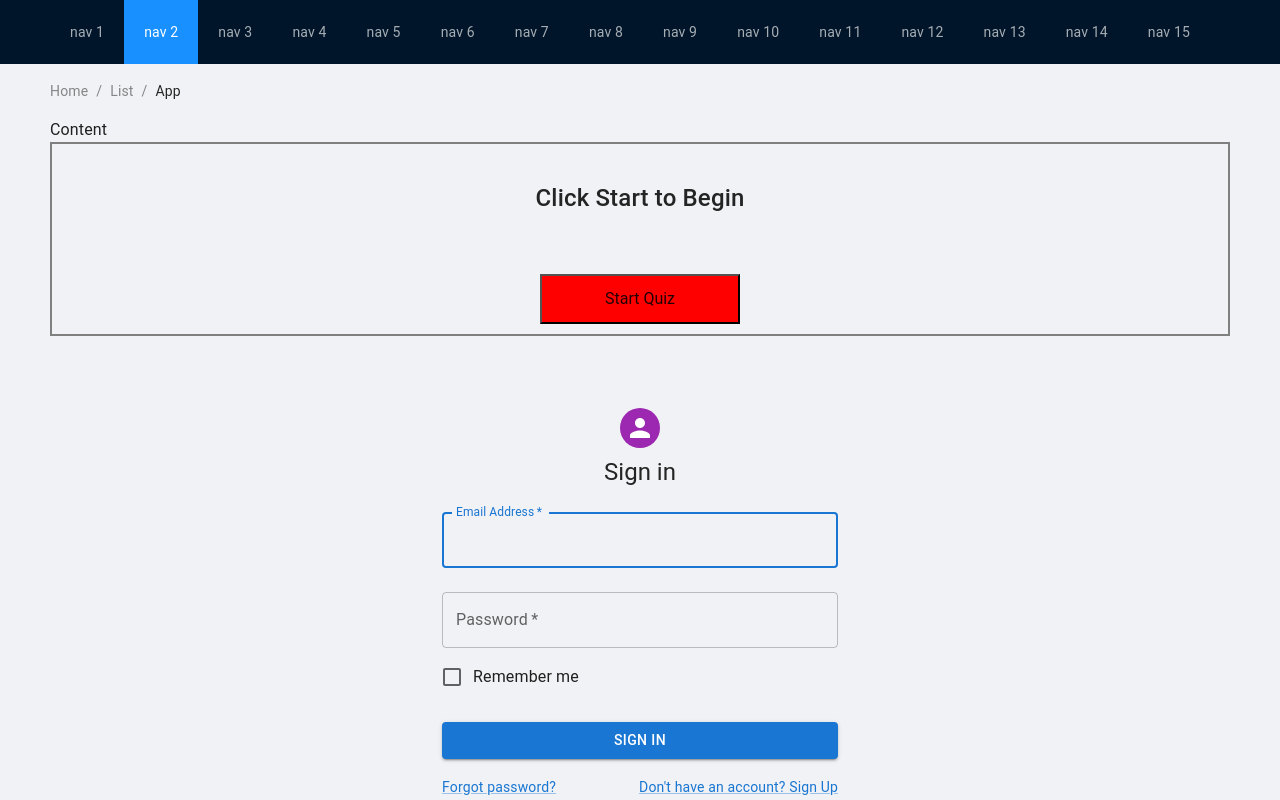
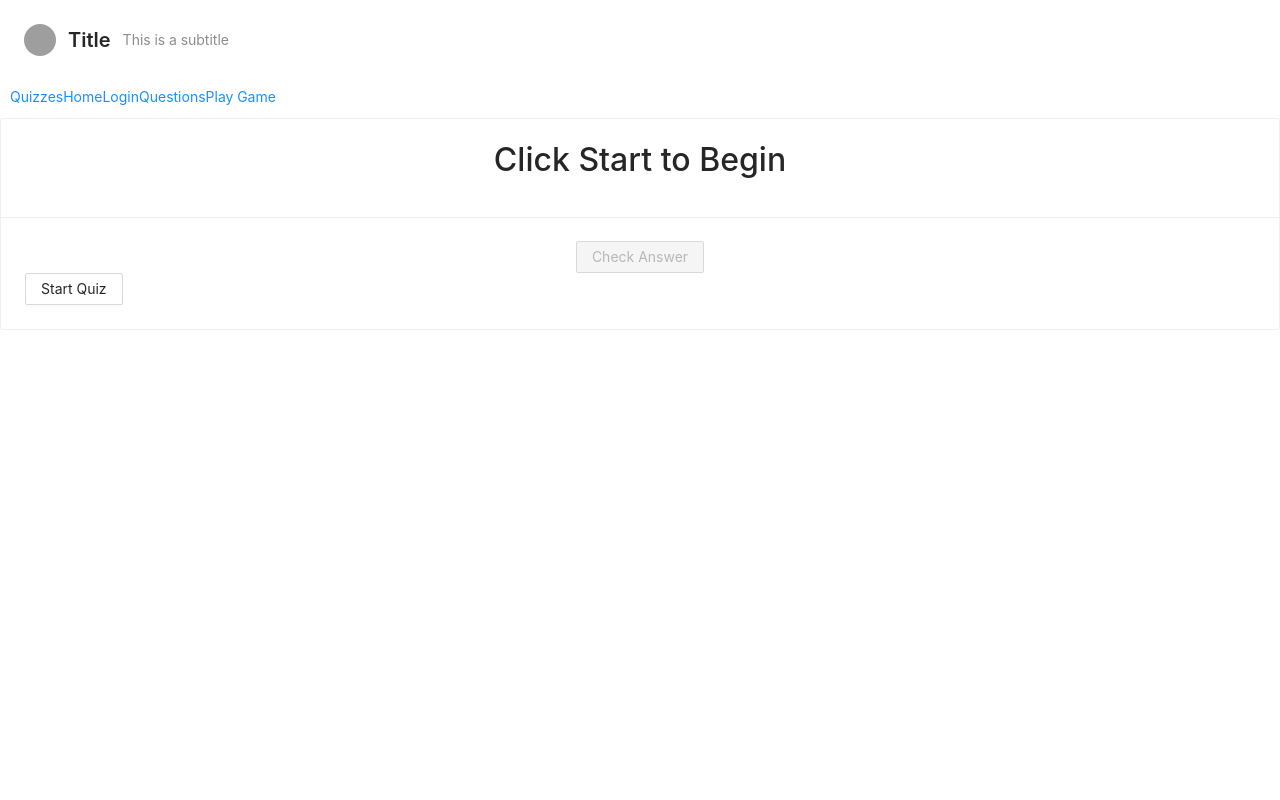
Before and after one commit to UmenR/SWIN-2022-TEP-ELEARNING, a React (Create React App) app: page /games/play in a window 1280 px wide. Shown: the top 800 px of the page. Built offline with nearby package versions, Linux system fonts and the light colour scheme; grey boxes are pictures that could not be loaded.

Commit message:
Adding Layout Changes: WIP

```diff
--- a/package.json
+++ b/package.json
@@ -12,6 +12,7 @@
     "@testing-library/user-event": "^13.2.1",
     "antd": "^4.23.6",
     "axios": "^1.1.2",
+    "chart.js": "^3.9.1",
     "formik": "^2.2.9",
     "react": "^18.2.0",
     "react-bootstrap": "^2.5.0",
--- a/src/App.js
+++ b/src/App.js
@@ -1,11 +1,40 @@
-import {Breadcrumb, Layout, Menu} from 'antd';
-import React from 'react';
+import {Link, Route, Routes} from "react-router-dom";
+import styled from "styled-components";
+
+import HomePage from "./features/home/Home";
 import Login from "./features/login/Login";
+import QuizList from "./features/quizes/QuizList";
+import QuestionsPage from "./features/questions/QuestionsPage";
+import ProtectedRoute from "./common/Protected";
 
 import {api} from "./api/Request";
+import QuestionsList from "./features/questions/QuestionsList";
 import GamePage from "./features/quizes/GamePage";
+import CreateQuiz from "./features/quizes/CreateQuiz";
+import ResultsPage from "./features/quizes/ResultsPage";
+import {PageHeader} from "antd";
 
-const {Header, Content, Footer} = Layout;
+/**
+ * TOD: remove once done
+ * We use a CSS in JS approach to maintain components via 'styeld components'
+ * refer to https://styled-components.com/docs/basics#getting-started
+ */
+const Header = styled.h1`
+  color: red;
+`;
+
+const NavList = styled.div`
+  display: flex;
+  flex-direction: row;
+  padding: 10px;
+  justify-items: center;
+`;
+
+// const PageHeaderStyled = styled.PageHeader  `
+//     border: 1px solid rgb(235, 237, 240);
+// `
+
+const routes = [];
 
 function App() {
     async function testOnClick() {
@@ -17,102 +46,59 @@ function App() {
         console.log(`data ${response.data}`);
     }
 
-
     return (
-        <Layout className="layout">
-            <Header>
-                <div className="logo"/>
-                <Menu
-                    theme="dark"
-                    mode="horizontal"
-                    defaultSelectedKeys={['2']}
-                    items={new Array(15).fill(null).map((_, index) => {
-                        const key = index + 1;
-                        return {
-                            key,
-                            label: `nav ${key}`,
-                        };
-                    })}
-                />
-            </Header>
-            <Content style={{padding: '0 50px'}}>
-                <Breadcrumb style={{margin: '16px 0'}}>
-                    <Breadcrumb.Item>Home</Breadcrumb.Item>
-                    <Breadcrumb.Item>List</Breadcrumb.Item>
-                    <Breadcrumb.Item>App</Breadcrumb.Item>
-                </Breadcrumb>
-                <div className="site-layout-content">Content</div>
-
-                <GamePage/>
-
-                <Login/>
-
-            </Content>
-            <Footer style={{textAlign: 'center'}}>Ant Design ©2018 Created by Ant UED</Footer>
-        </Layout>
-    )
-};
+        <>
+            <PageHeader
+                title="Title"
+                subTitle="This is a subtitle"
+                avatar={{src: 'https://avatars1.githubusercontent.com/u/8186664?s=460&v=4'}}
+                breadcrumb={{routes}}
+            />
+            {/*<button onClick={testOnClick}>make API request</button>*/}
+            <NavList>
+                <div>
+                    <Link to="/quizzes/list">Quizzes</Link>
+                </div>
+                <div>
+                    <Link to="/home">Home</Link>
+                </div>
+                <div>
+                    <Link to="/login">Login</Link>
+                </div>
+                <div>
+                    <Link to="/questions/add">Questions</Link>
+                </div>
+                <div>
+                    <Link to="/games/play">Play Game</Link>
+                </div>
+            </NavList>
+            <Routes>
+                <Route path="/home" element={<HomePage/>}/>
+                <Route path="/login" element={<Login/>}/>
+                <Route path="/quizzes">
+                    <Route
+                        path="list"
+                        element={
+                            <ProtectedRoute>
+                                <QuizList/>
+                            </ProtectedRoute>
+                        }
+                    />
+                    <Route path="add" element={<CreateQuiz/>}/>
+                </Route>
+                {/* Questions page  */}
+                <Route path="/questions">
+                    <Route path="add" element={<QuestionsPage/>}/>
+                    <Route path="list" element={<QuestionsList/>}/>
+                </Route>
+                {/* Games page  */}
+                <Route path="/games">
+                    <Route path="play" element={<GamePage/>}/>
+                    <Route path="results" element={<ResultsPage/>}/>
+                </Route>
+            </Routes>
+        </>
+    );
+}
 
 export default App;
-
-// function App() {
-//   async function testOnClick() {
-//     const response = await api.get("/users", {
-//       params: {
-//         page: 2,
-//       },
-//     });
-//     console.log(`data ${response.data}`);
-//   }
-//
-//   return (
-//     <>
-//       <Header>Styled Component Test</Header>
-//       <button onClick={testOnClick}>make API request</button>
-//       <NavList>
-//         <div>
-//           <Link to="/quizzes/list">quizes</Link>
-//         </div>
-//         <div>
-//           <Link to="/home">home</Link>
-//         </div>
-//         <div>
-//           <Link to="/login">login</Link>
-//         </div>
-//         <div>
-//           <Link to="/questions/add">questions</Link>
-//         </div>
-//         <div>
-//           <Link to="/games/play">questions</Link>
-//         </div>
-//       </NavList>
-//       <Routes>
-//         <Route path="/home" element={<HomePage />} />
-//         <Route path="/login" element={<Login />} />
-//         <Route path="/quizzes">
-//           <Route
-//             path="list"
-//             element={
-//               <ProtectedRoute>
-//                 <QuizList />
-//               </ProtectedRoute>
-//             }
-//           />
-//           <Route path="add" element={<CreateQuiz />} />
-//         </Route>
-//         {/* Questions page  */}
-//         <Route path="/questions">
-//           <Route path="add" element={<QuestionsPage />} />
-//           <Route path="list" element={<QuestionsList />} />
-//         </Route>
-//         {/* Games page  */}
-//         <Route path="/games">
-//           <Route path="play" element={<GamePage />} />
-//           <Route path="results" element={<ResultsPage />} />
-//         </Route>
-//       </Routes>
-//     </>
-//   );
-// }
-//
-// export default App;
--- a/src/features/quizes/GamePage.js
+++ b/src/features/quizes/GamePage.js
@@ -1,54 +1,55 @@
-import React, { useState, useEffect, useRef } from "react";
+import React, {useEffect, useRef, useState} from "react";
 import styled from "styled-components";
-import { useSelector } from "react-redux";
-import { useNavigate } from "react-router-dom";
+import {useSelector} from "react-redux";
+import {useNavigate} from "react-router-dom";
+import {Button, Card, Col, Row} from 'antd'
 
-import { selectedGameQuizSelector } from "./quizSelectors";
+import {selectedGameQuizSelector} from "./quizSelectors";
 import ModalOverlay from "../../common/ModalOverlay";
 
-const Row = styled.div`
-  display: flex;
-  flex-direction: row;
-  align-items: center;
-  justify-content: center;
-`;
-const Col = styled.div`
-  display: flex;
-  flex-direction: column;
-  align-items: center;
-  justify-content: center;
-`;
-
-const Container = styled.div`
-  display: flex;
-  flex-direction: column;
-  border: 2px solid grey;
-  height: 100%;
-  padding: 10px;
-`;
-
-const TitleRow = styled(Row)`
-    height: 100px;
-    width: 100%
-    background: black;
-`;
-
-const StyledButton = styled.button`
-  height: 50px;
-  width: 200px;
-  background: red;
-  margin-top: 20px;
-`;
-
-const AnswerButton = styled.div`
-  height: 200px;
-  width: 200px;
-  background: ${(props) => (props.isSelected ? `yellow` : `green`)};
-  display: flex;
-  align-items: center;
-  justify-content: center;
-`;
-
+// const Row = styled.div`
+//   display: flex;
+//   flex-direction: row;
+//   align-items: center;
+//   justify-content: center;
+// `;
+// const Col = styled.div`
+//   display: flex;
+//   flex-direction: column;
+//   align-items: center;
+//   justify-content: center;
+// `;
+//
+// const Container = styled.div`
+//   display: flex;
+//   flex-direction: column;
+//   border: 2px solid grey;
+//   height: 100%;
+//   padding: 10px;
+// `;
+//
+// const TitleRow = styled(Row)`
+//     height: 100px;
+//     width: 100%
+//     background: black;
+// `;
+//
+// const StyledButton = styled.button`
+//   height: 50px;
+//   width: 200px;
+//   background: red;
+//   margin-top: 20px;
+// `;
+//
+// const AnswerButton = styled.div`
+//   height: 200px;
+//   width: 200px;
+//   background: ${(props) => (props.isSelected ? `yellow` : `green`)};
+//   display: flex;
+//   align-items: center;
+//   justify-content: center;
+// `;
+//
 const AnswerRow = styled(Row)`
   padding-left: 20%;
   padding-right: 20%;
@@ -57,7 +58,7 @@ const AnswerRow = styled(Row)`
 `;
 
 const AnswerText = styled.h1`
-  color: red;
+  color: black;
 `;
 
 const ANSWER_STATES = {
@@ -65,6 +66,7 @@ const ANSWER_STATES = {
   CORRECT: 2,
   WRONG: 3,
 };
+
 
 function GamePage() {
   const currentQuiz = useSelector(selectedGameQuizSelector);
@@ -175,79 +177,72 @@ function GamePage() {
   });
 
   return (
-    <>
-      <Container>
-        <TitleRow>
-          {currentQuestion ? (
+      <Card title={currentQuestion ? (
           <h1>{currentQuestion.text}</h1>
       ) : (
           <h1>Click Start to Begin</h1>
-          )}
-        </TitleRow>
+      )} align="center">
         {currentQuestion && (
-          <>
-            <AnswerRow>
-              <Col>
-                <AnswerButton
+            <Row justify="center">
+              <Col span={6}>
+                <Button
                     isSelected={isSelected(currentQuestion.answers[0].id)}
                     onClick={() => clickAnswer(currentQuestion.answers[0].id)}
                 >
                   <AnswerText>{currentQuestion.answers[0].text}</AnswerText>
-                </AnswerButton>
+                </Button>
               </Col>
-              <Col>
-                <AnswerButton
+              <Col span={6}>
+                <Button
                     isSelected={isSelected(currentQuestion.answers[1].id)}
                     onClick={() => clickAnswer(currentQuestion.answers[1].id)}
                 >
                   <AnswerText>{currentQuestion.answers[1].text}</AnswerText>
-                </AnswerButton>
+                </Button>
               </Col>
-            </AnswerRow>
-            <AnswerRow>
-              <Col>
-                <AnswerButton
+              <Col span={6}>
+                <Button
                     isSelected={isSelected(currentQuestion.answers[2].id)}
                     onClick={() => clickAnswer(currentQuestion.answers[2].id)}
                 >
                   <AnswerText>{currentQuestion.answers[2].text}</AnswerText>
-                </AnswerButton>
+                </Button>
               </Col>
-              <Col>
-                <AnswerButton
+              <Col span={6}>
+                <Button
                     isSelected={isSelected(currentQuestion.answers[3].id)}
                     onClick={() => clickAnswer(currentQuestion.answers[3].id)}
                 >
                   <AnswerText>{currentQuestion.answers[3].text}</AnswerText>
-                </AnswerButton>
+                </Button>
               </Col>
-            </AnswerRow>
-            <Row>
-              <StyledButton
+            </Row>
+        )}
+        <Row justify="center">
+          <Button
               onClick={clickCheckValidity}
               disabled={!isValid}
               type="button"
           >
             {getButtonText()}
-              </StyledButton>
+          </Button>
         </Row>
-          </>
-        )}
+
         {!currentQuestion && (
             <Row>
-            <StyledButton type="button" onClick={startQuiz}>
+              <Button type="button" onClick={startQuiz}>
                 Start Quiz
-            </StyledButton>
+              </Button>
             </Row>
         )}
-      </Container>
+
         <ModalOverlay
             isOpen={showModal}
             handleClose={onCloseModal}
             header={modalHeaderContent}
             body={modalBodyContent}
         />
-    </>
+      </Card>
   );
 }
 
```
Also changed, not shown: 1 other file (tests, documents, lock files or other folders). Lines whose indentation alone changed are shown as unchanged.
